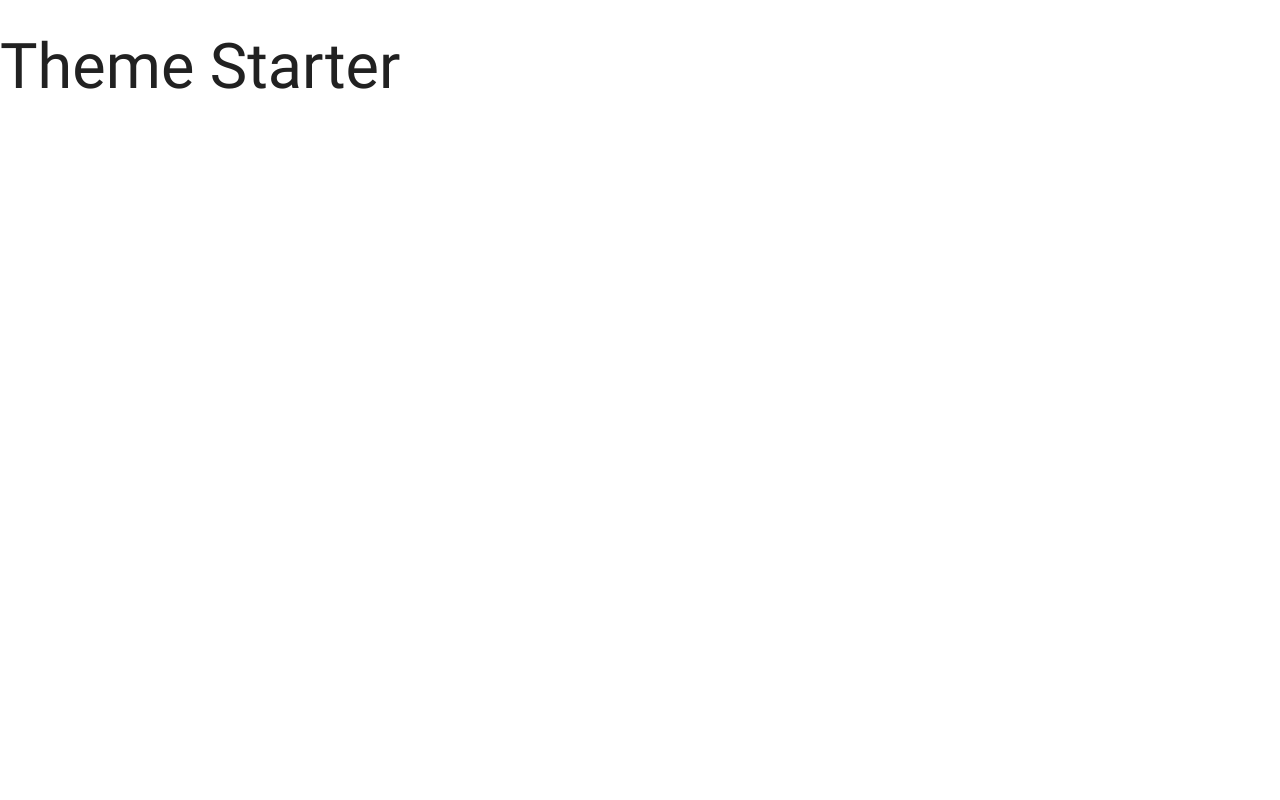
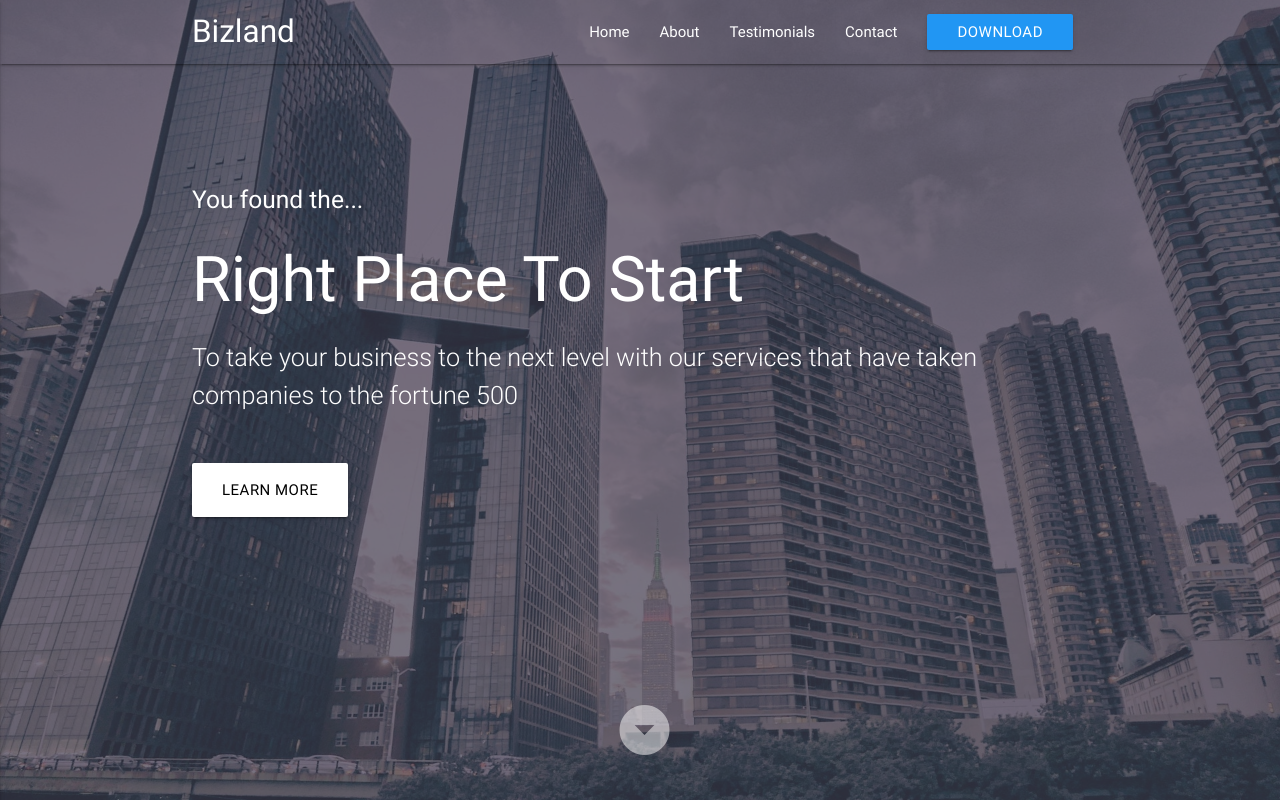
Before and after one commit to IcyRossaMac/bizland, a plain HTML site: page index.html in a window 1280 px wide. Drawn offline with nearby package versions, Linux system fonts and the light colour scheme.

Commit message:
Full Screen Header

```diff
--- a/css/main.css
+++ b/css/main.css
@@ -0,0 +1,30 @@
+/* HEADER */
+.primary-overlay {
+    background: rgba(63, 57, 77, 0.7);
+    position: absolute;
+    top: 0;
+    left: 0;
+    width: 100%;
+    height: 100%;
+    overflow: hidden;
+}
+
+.main-header {
+    background: url("../img/showcase.jpg") center;
+    background-size: cover;
+    height: 100vh;
+    min-height: 600px;
+    color: #FFFFFF;
+    position: relative;
+}
+
+.main-header .showcase {
+    padding-top: 110px;
+}
+
+.scroll-icon {
+    position: absolute;
+    bottom: 5%;
+    left: 48%;
+    opacity: 0.5;
+}
--- a/index.html
+++ b/index.html
@@ -5,26 +5,95 @@
   <!--Import Google Icon Font-->
   <link href="https://fonts.googleapis.com/icon?family=Material+Icons" rel="stylesheet">
   <!--Import materialize.css-->
-  <link type="text/css" rel="stylesheet" href="css/materialize.min.css" media="screen,projection" />
-  <link type="text/css" rel="stylesheet" href="css/main.css" />
+  <link type="text/css" rel="stylesheet" href="css/materialize.min.css" media="screen,projection"/>
+  <link type="text/css" rel="stylesheet" href="css/main.css"/>
 
   <!--Let browser know website is optimized for mobile-->
-  <meta name="viewport" content="width=device-width, initial-scale=1.0" />
-  <title>Custom Materialize Theme</title>
+  <meta name="viewport" content="width=device-width, initial-scale=1.0"/>
+  <title>Bizland Theme</title>
 </head>
 
 <body>
-  <h1>Theme Starter</h1>
+<header class="main-header">
+  <div class="primary-overlay">
+    <div class="navbar-fixed">
+      <nav class="transparent">
+        <div class="container">
+          <div class="nav-wrapper">
+            <a href="#home" class="brand-logo">Bizland</a>
+            <a href="#" data-activates="mobile-nav" class="button-collapse">
+              <i class="material-icons">menu</i>
+            </a>
+            <ul class="right hide-on-med-and-down">
+              <li>
+                <a href="#home">Home</a>
+              </li>
+              <li>
+                <a href="#about">About</a>
+              </li>
+              <li>
+                <a href="#testimonials">Testimonials</a>
+              </li>
+              <li>
+                <a href="#contact">Contact</a>
+              </li>
+              <li>
+                <a href="#" class="btn blue">Download</a>
+              </li>
+            </ul>
+          </div>
+        </div>
+      </nav>
+    </div>
 
-  <!--Import jQuery before materialize.js-->
-  <script type="text/javascript" src="https://code.jquery.com/jquery-3.2.1.min.js"></script>
-  <script type="text/javascript" src="js/materialize.min.js"></script>
-  <script>
+    <!-- Side Nav -->
+    <ul class="side-nav" id="mobile-nav">
+      <h4 class="blue-grey darken-3 center">Bizland</h4>
+      <li><a class="divider"></a></li>
+      <li>
+        <a href="#home">Home</a>
+      </li>
+      <li>
+        <a href="#about">About</a>
+      </li>
+      <li>
+        <a href="#testimonials">Testimonials</a>
+      </li>
+      <li>
+        <a href="#contact">Contact</a>
+      </li>
+    </ul>
+
+    <!-- Showcase -->
+    <div class="showcase container">
+      <div class="row">
+        <div class="col s12 main-text">
+          <h5>You found the...</h5>
+          <h1>Right Place To Start</h1>
+          <p class="flow-text">
+            To take your business to the next level with our services that have taken companies to the fortune 500
+          </p>
+          <br>
+          <a href="#about" class="btn btn-large white black-text">Learn More</a>
+          <a href="#contact" class="white-text">
+            <i class="material-icons medium scroll-icon">arrow_drop_down_circle</i>
+          </a>
+        </div>
+      </div>
+    </div>
+  </div>
+</header>
+
+<!--Import jQuery before materialize.js-->
+<script type="text/javascript" src="https://code.jquery.com/jquery-3.2.1.min.js"></script>
+<script type="text/javascript" src="js/materialize.min.js"></script>
+<script>
     $(document).ready(function () {
-      // Custom JS & jQuery here
+        // Init Side Nav
+        $('.button-collapse').sideNav();
 
     });
-  </script>
+</script>
 </body>
 
 </html>
```
Also changed, not shown: img/people.jpg (added), img/showcase.jpg (added), 1 other file.
